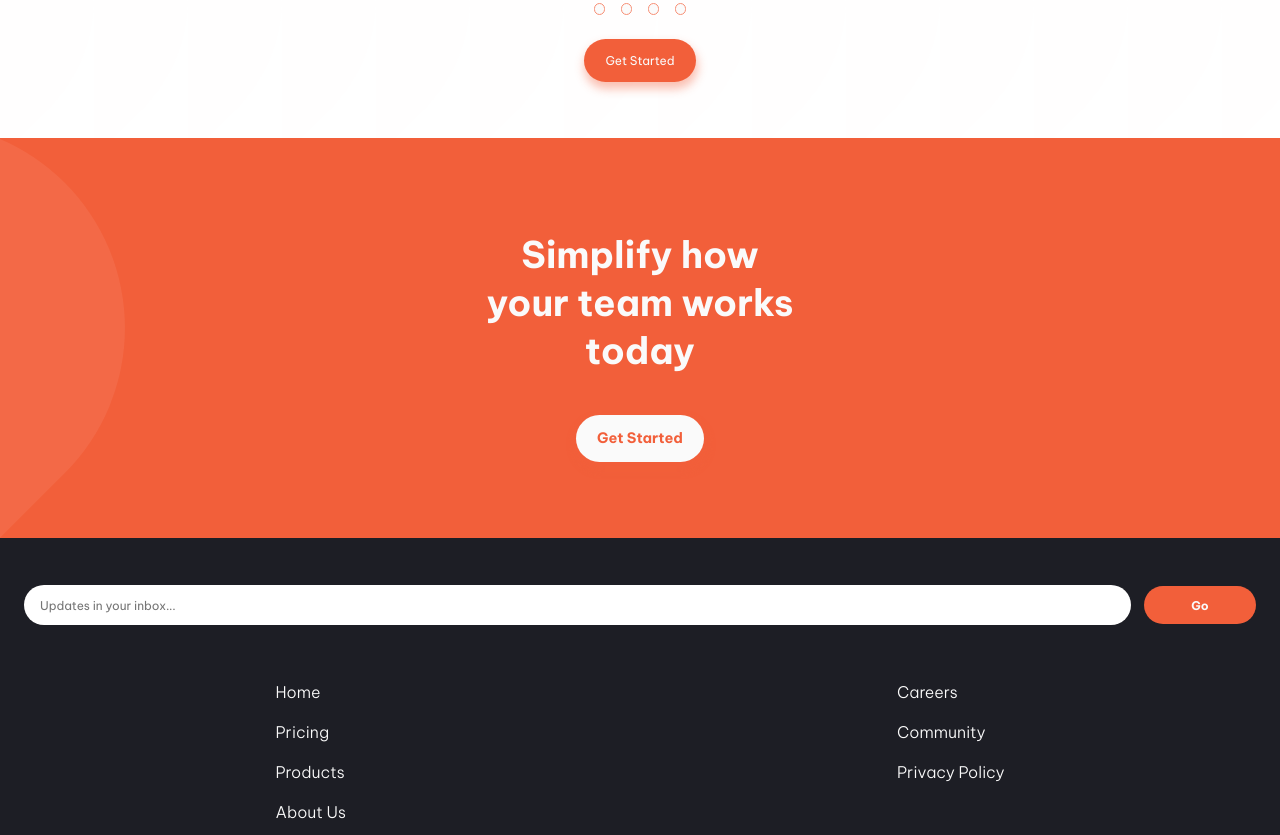
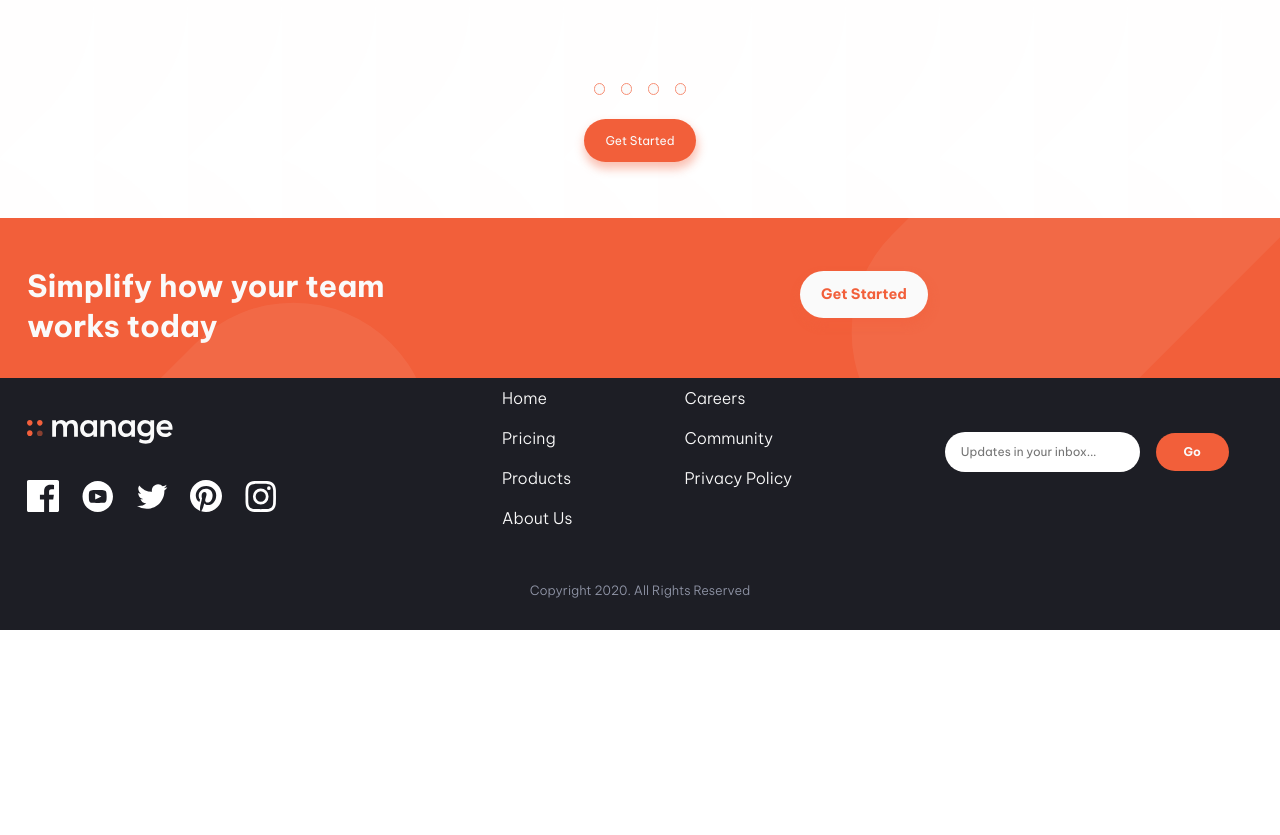
Before and after one commit to Isaacayomi/manage-landing-page, a plain HTML site: page index.html in a window 1280 px wide. Shown: the part 1654-2489 px from the top of the page. After the commit the page ends 2284 px from the top, so only its background shows below. Drawn offline with Linux system fonts and the light colour scheme.

Commit message:
little fix

```diff
--- a/style.css
+++ b/style.css
@@ -577,18 +577,97 @@ p.copyright {
     align-items: flex-start;
     justify-content: center;
     margin-top: 8rem;
-    margin-inline:1.2rem;
+    margin-inline: 1.2rem;
+    margin-bottom: 5rem;
   }
 
   .section__2 .text__section h2 {
-  margin: 0;
-  text-align: left;
-  max-width: 40rem;
-  width: 100%;
+    margin: 0;
+    text-align: left;
+    max-width: 40rem;
+    width: 100%;
   }
 
   .section__2 .text__section p {
     text-align: left;
+  }
 
+  .section__3 {
+    flex-direction: row;
+    align-items: center;
+    justify-content: space-between;
+    background-image: url("./images/bg-simplify-section-desktop.svg");
+    background-size: cover;
+    background-repeat: repeat;
+    height: 10rem;
+  }
+
+  .section__3 h3 {
+    max-width: 27rem;
+    width: 100%;
+    text-align: left;
+    font-size: 1.9rem;
+    padding-left: 1.7rem;
+    line-height: 2.5rem;
   }
 }
+
+@media screen and (min-width: 1024px) {
+  body {
+    /* margin-inline: 1.8rem; */
+  }
+  header {
+    padding-inline: 1.2rem;
+  }
+
+  .heading__text h1 {
+    margin-inline: 0;
+  }
+
+  .heading__text p {
+    max-width: 25rem;
+    width: 100%;
+  }
+
+  .footer__elements {
+    flex-direction: row;
+    justify-content: space-between;
+    padding-inline: 1.7rem;
+  }
+
+  .footer__logo {
+    display: flex;
+    flex-direction: column;
+    align-items: flex-start;
+    justify-content: center;
+  }
+
+  .footer__logo img {
+    margin-left: 0;
+  }
+
+  .footer__nav__basic {
+    gap: 5rem;
+  }
+
+  .footer__nav__3 {
+    justify-content: center;
+    align-items: center;
+    gap: 1rem;
+    margin-top: -2rem;
+  }
+
+  .footer__nav__3 .cta__btn {
+    margin: 0;
+  }
+}
+
+@media screen and (min-width: 1350px) {
+  body {
+    padding-inline: 8rem;
+    max-width: 1440px;
+    width: 100%;
+    margin-inline: auto;
+  }
+
+}
```
